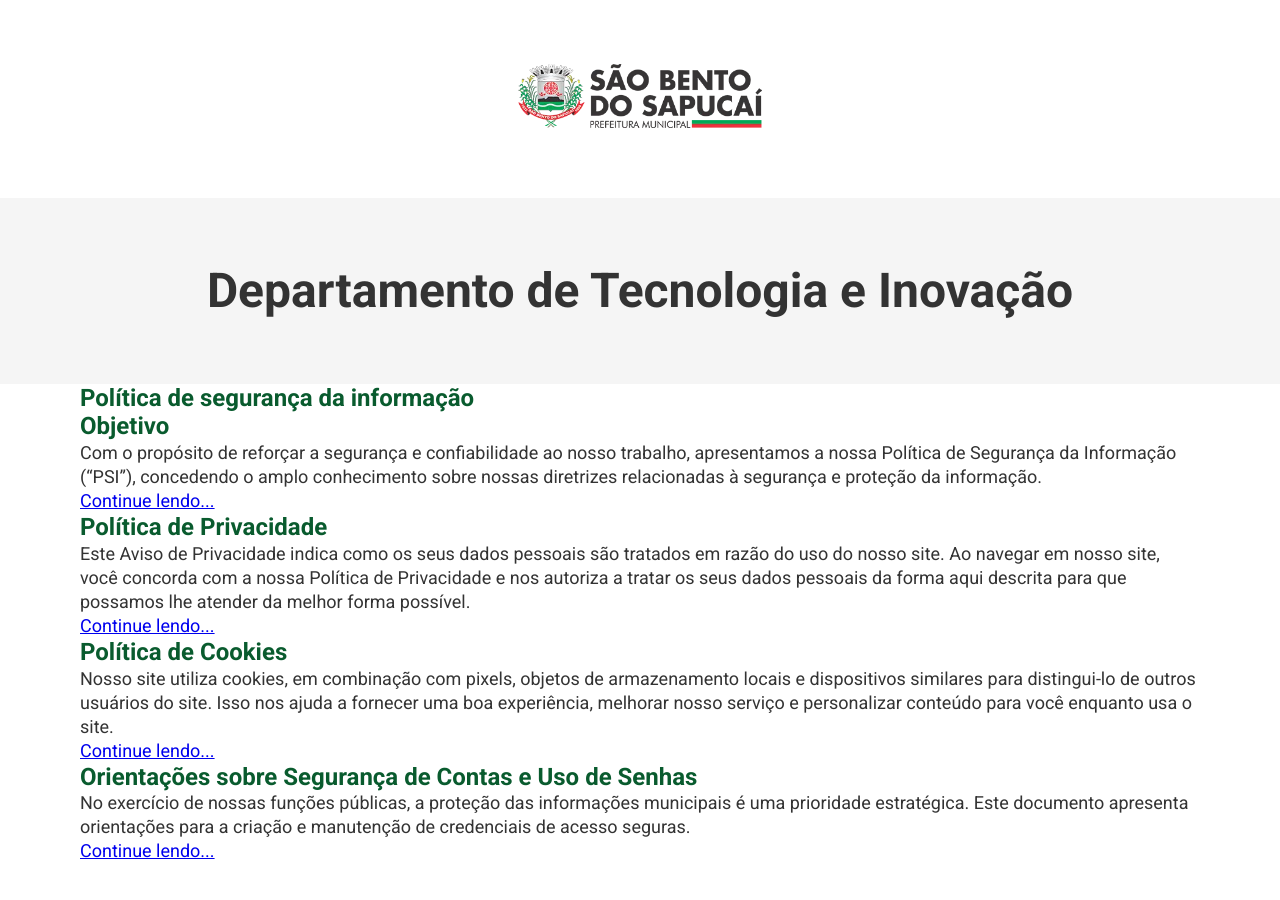
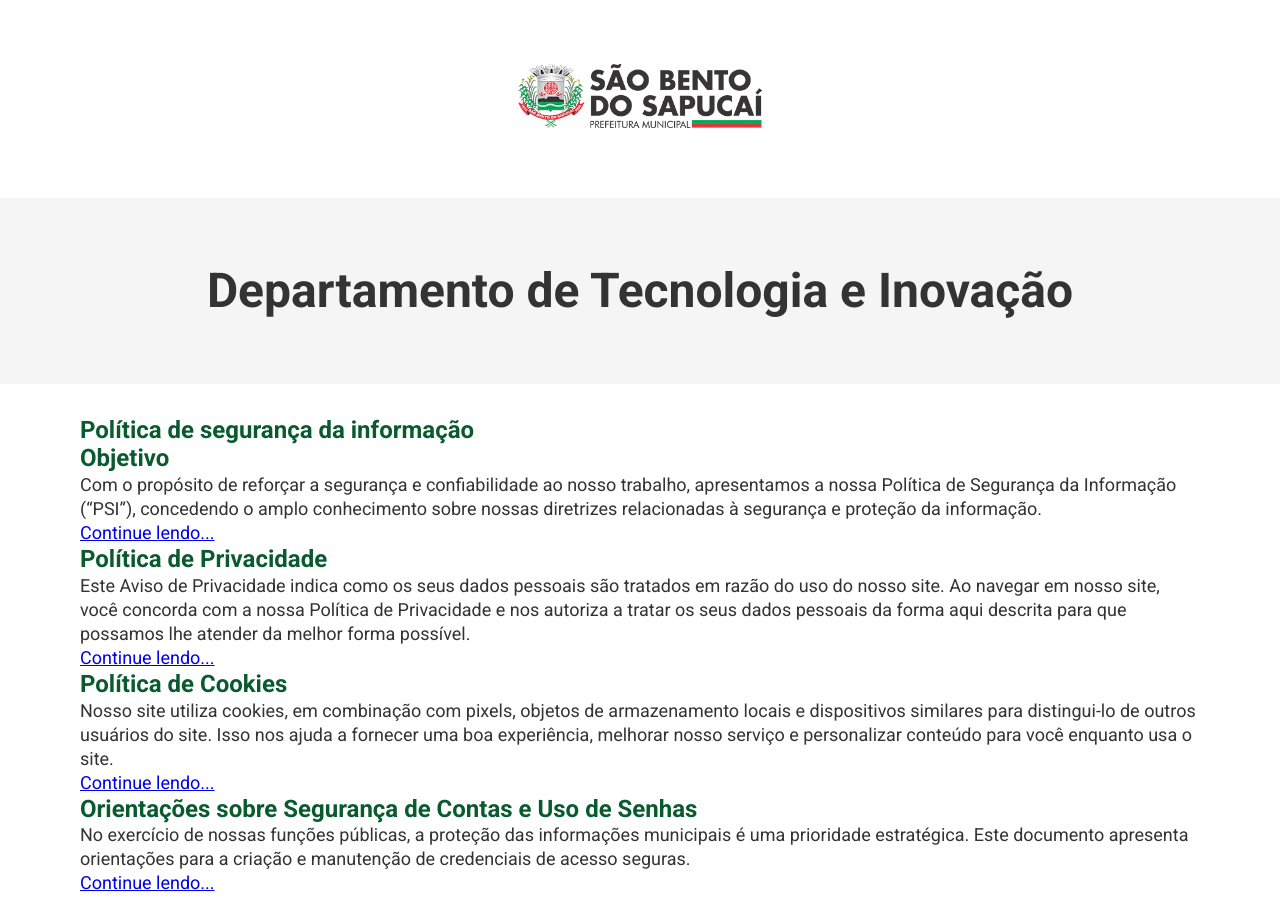
Before and after one commit to pmsbs/pmsbs.github.io, a Jekyll site: the page built from index.html, in a window 1280 px wide. Built offline with Jekyll 4.4.1, drawn with Linux system fonts in a browser that asks for light colours.

Commit message:
Create page component

```diff
--- a/_layouts/default.html
+++ b/_layouts/default.html
@@ -11,14 +11,14 @@
     <title>{{ page.title }} - {{ site.title }}</title>
     <link rel="stylesheet" href="{{ "/assets/css/main.css" | relative_url }}">
   </head>
-  <body>
+  <body class="page">
     <nav class="navbar">
       <a href="/">
         <img class="navbar__logo" src="/assets/images/logo.png" alt="Logo da Prefeuritura Municipal de São Bento do Sapucaí - SP">
       </a>
     </nav>
 
-    <header class="header">
+    <header class="header page__header">
       <div class="container">
         <h1 class="header__title">
           {{ page.title }}
--- /dev/null
+++ b/_sass/_page.scss
@@ -0,0 +1,7 @@
+.page {
+  min-height: 100vh;
+
+  &__header {
+    margin-bottom: 2rem;
+  }
+}
--- a/assets/css/main.scss
+++ b/assets/css/main.scss
@@ -2,6 +2,7 @@
 ---
 @use "base";
 @use "container";
+@use "page";
 @use "navbar";
 @use "header";
 @use "footer";
```
